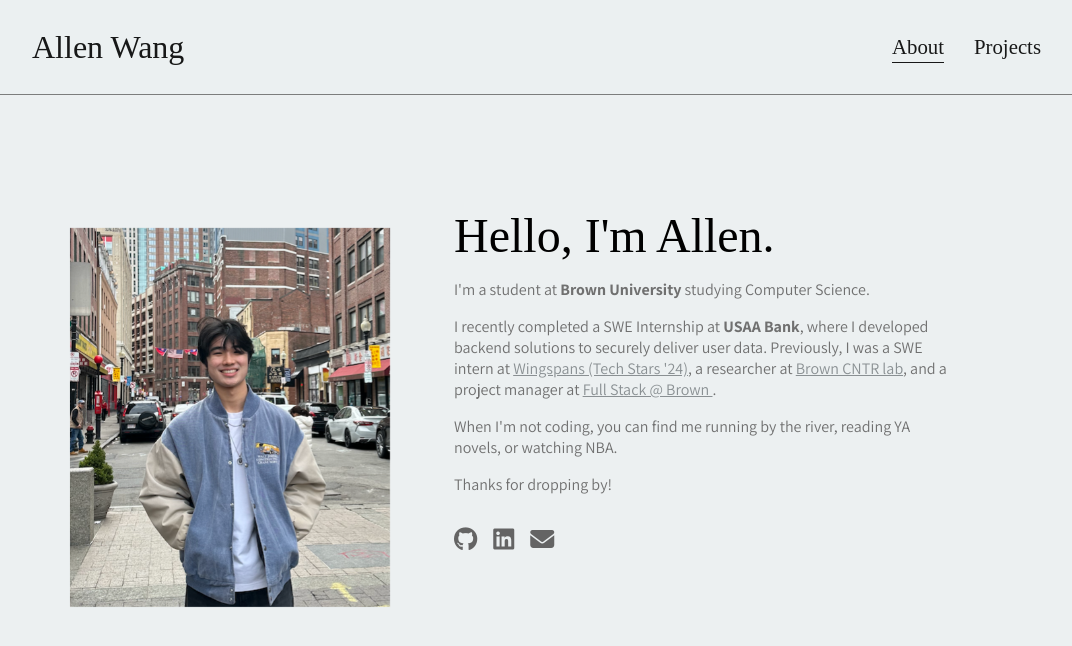
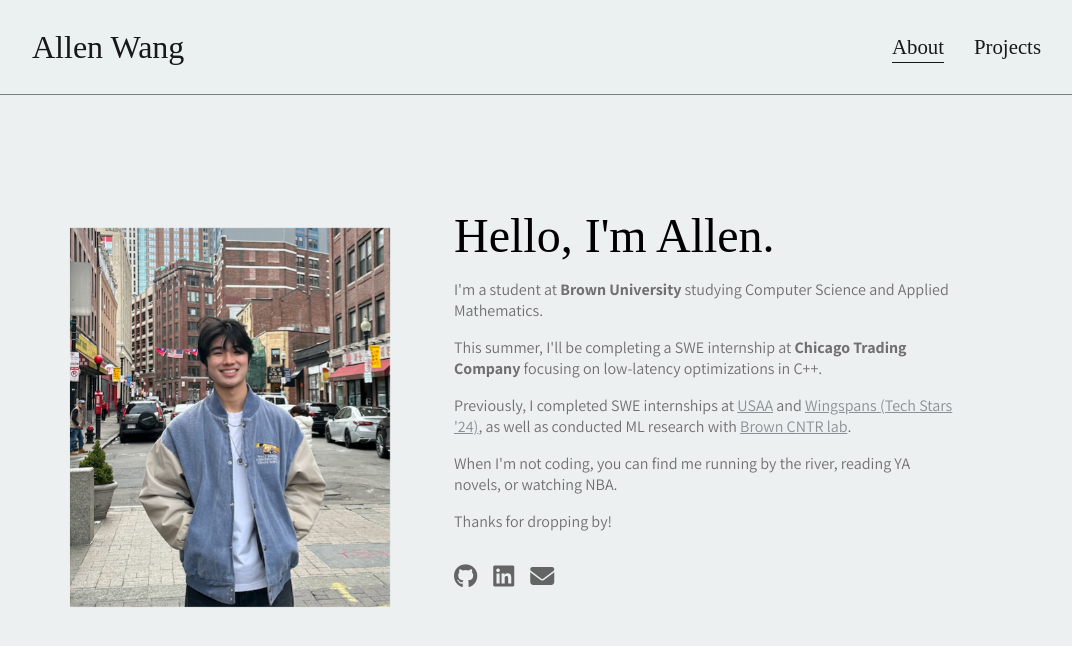
Before and after one commit to allenwang1536/personal-portfolio, a React (Create React App) app: page / in a window 1280 px wide. Shown: the top 646 px of the page, without its empty margins (96-1168 px from the left). Built offline with nearby package versions, Linux system fonts and the light colour scheme; the HTML template or start-up script is replaced by a standard one; a web font is replaced by a local one.

Commit message:
update bio

```diff
--- a/src/pages/main/HomePage.tsx
+++ b/src/pages/main/HomePage.tsx
@@ -10,18 +10,25 @@ export default function HomePage() {
         </h1>
         <div id="intro">
           <p>
-            I'm a student at <b>Brown University</b> studying Computer Science.
+            I'm a student at <b>Brown University</b> studying Computer Science and Applied Mathematics.
           </p>
           <p>
-            I recently completed a SWE Internship at <b>USAA Bank</b>, where I developed backend solutions to securely
-            deliver user data. Previously, I was a SWE intern at <a href="https://www.wingspans.com/" target="_blank">Wingspans (Tech Stars '24)</a>, a researcher at <a href="https://vivo.brown.edu/display/suresh#" target="_blank">Brown
-            CNTR lab</a>, and a project manager at <a href="https://fullstackatbrown.github.io/website/" target="_blank"> Full Stack @ Brown </a>.
+            This summer, I'll be completing a SWE internship at <b>Chicago Trading Company</b> focusing on low-latency
+            optimizations in C++.
           </p>
+          <p>
+            Previously, I completed SWE internships at <a href="https://www.usaa.com/">USAA</a> and <a href="https://www.wingspans.com/" target="_blank">Wingspans (Tech Stars '24)</a>, as well as conducted ML research with{" "}
+            <a href="https://vivo.brown.edu/display/suresh#" target="_blank">
+              Brown CNTR lab
+            </a>
+            .
+          </p>
+
           <p>When I'm not coding, you can find me running by the river, reading YA novels, or watching NBA.</p>
           <p>Thanks for dropping by!</p>
         </div>
         <div id="social">
-        <a href="https://github.com/allenwang1536" target="_blank" rel="noopener noreferrer">
+          <a href="https://github.com/allenwang1536" target="_blank" rel="noopener noreferrer">
             <i className="fab fa-github" />
           </a>
           <a href="https://www.linkedin.com/in/allen-wang1536/" target="_blank" rel="noopener noreferrer">
```
